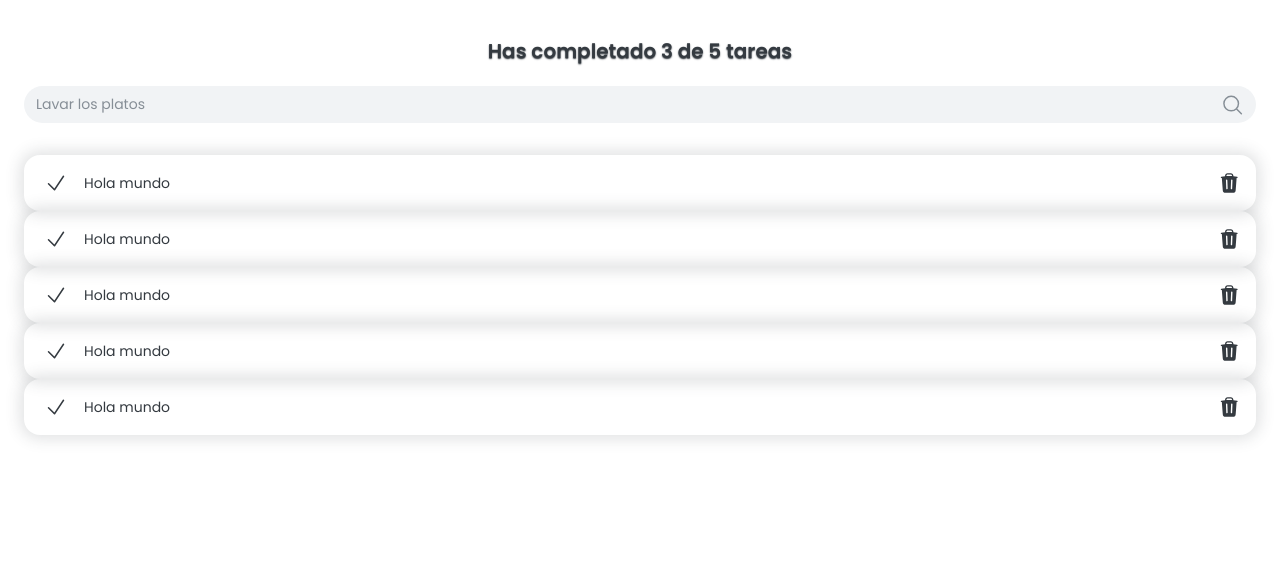
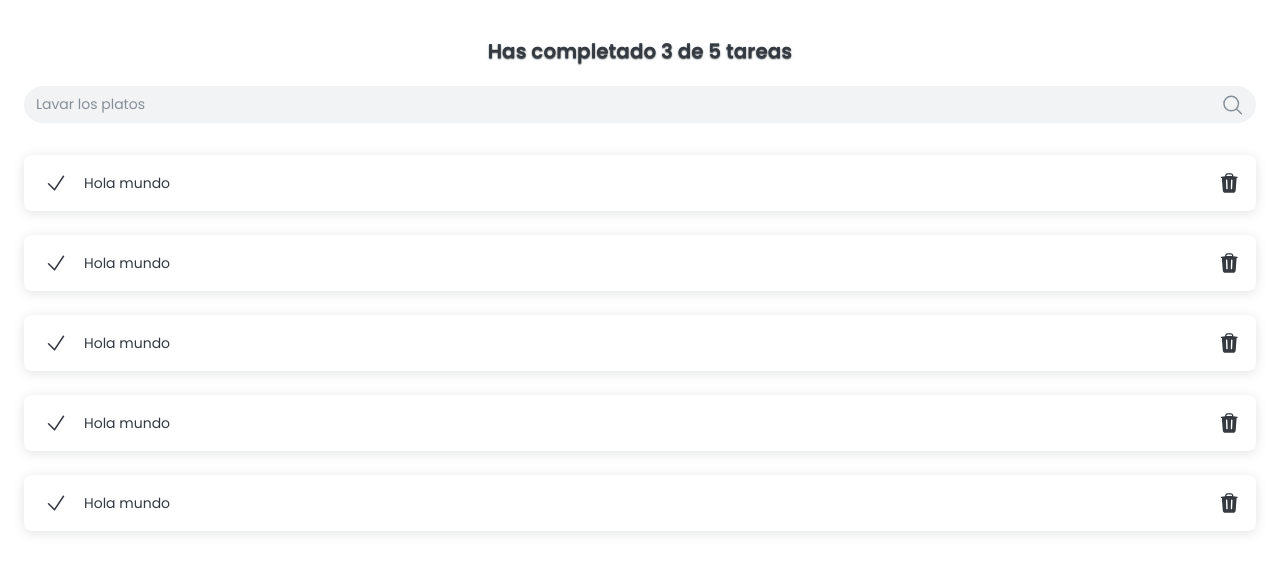
Before and after one commit to SgtGarro/App-Todo, a React (Vite) app: page / in a window 1280 px wide. Shown: the top 572 px of the page. Built offline with nearby package versions, Linux system fonts and the light colour scheme.

Commit message:
TodoList component

```diff
--- a/src/App.jsx
+++ b/src/App.jsx
@@ -1,6 +1,7 @@
 import "./App.css";
 import TodoCounter from "./components/TodoCounter";
 import TodoItem from "./components/TodoItem";
+import TodoList from "./components/TodoList";
 import TodoSearch from "./components/TodoSearch";
 
 function App() {
@@ -8,11 +9,13 @@ function App() {
     <div className="app-container">
       <TodoCounter />
       <TodoSearch />
-      <TodoItem />
-      <TodoItem />
-      <TodoItem />
-      <TodoItem />
-      <TodoItem />
+      <TodoList>
+        <TodoItem />
+        <TodoItem />
+        <TodoItem />
+        <TodoItem />
+        <TodoItem />
+      </TodoList>
     </div>
   );
 }
--- a/src/components/TodoItem/TodoItem.css
+++ b/src/components/TodoItem/TodoItem.css
@@ -1,6 +1,6 @@
 .todo-item {
-  box-shadow: 0 0 15px 4px rgba(52, 58, 64, 0.15);
-  border-radius: 16px;
+  box-shadow: 0 2px 12px 0px rgba(52, 58, 64, 0.15);
+  border-radius: 8px;
   padding: 1.2rem 1.6rem;
 
   display: flex;
--- /dev/null
+++ b/src/components/TodoList/TodoList.css
@@ -0,0 +1,5 @@
+.todo-list {
+  display: flex;
+  flex-direction: column;
+  gap: 2.4rem;
+}
--- /dev/null
+++ b/src/components/TodoList/index.jsx
@@ -0,0 +1,12 @@
+import PropTypes from "prop-types";
+import "./TodoList.css";
+
+function TodoList({ children }) {
+  return <div className="todo-list">{children}</div>;
+}
+
+export default TodoList;
+
+TodoList.propTypes = {
+  children: PropTypes.element,
+};
```
